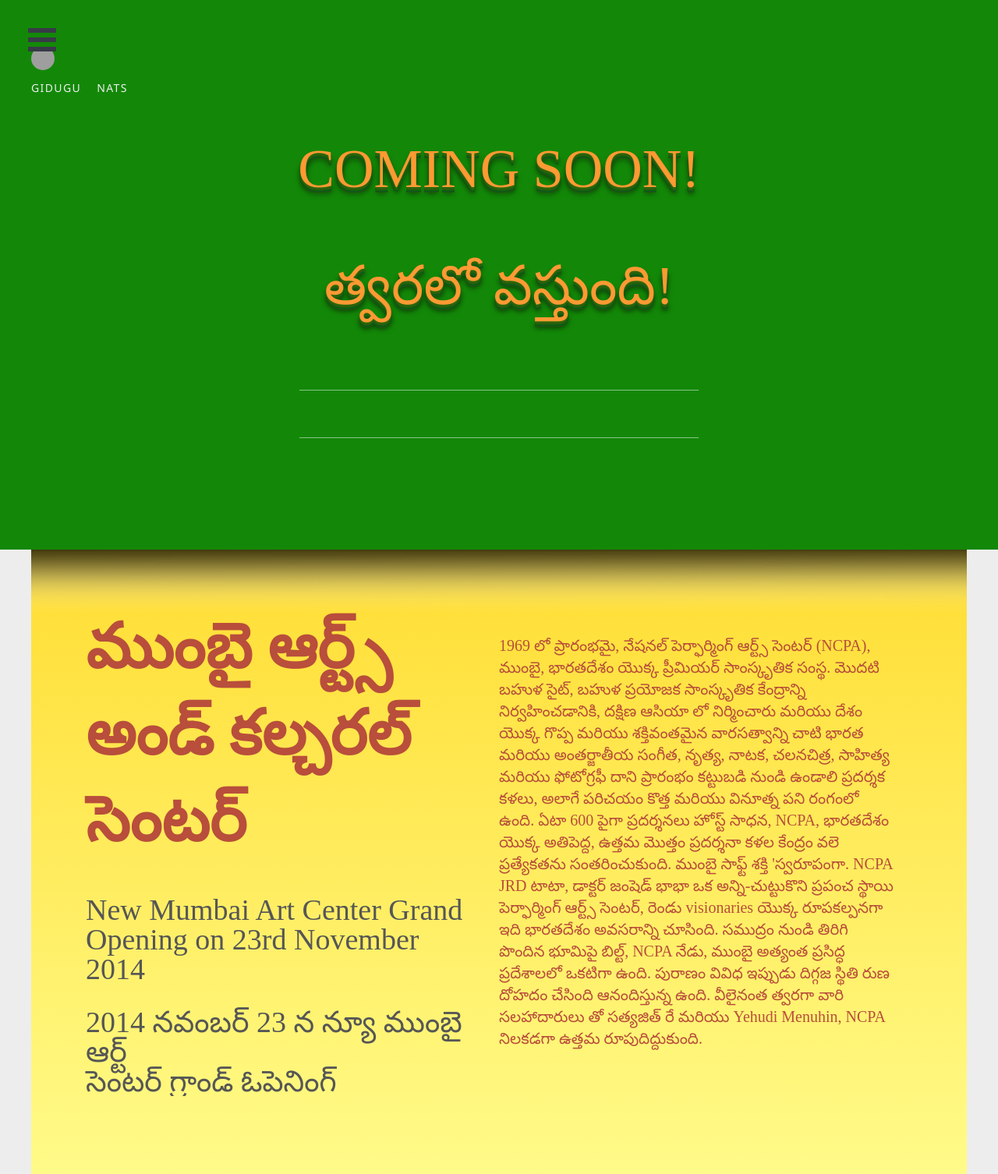
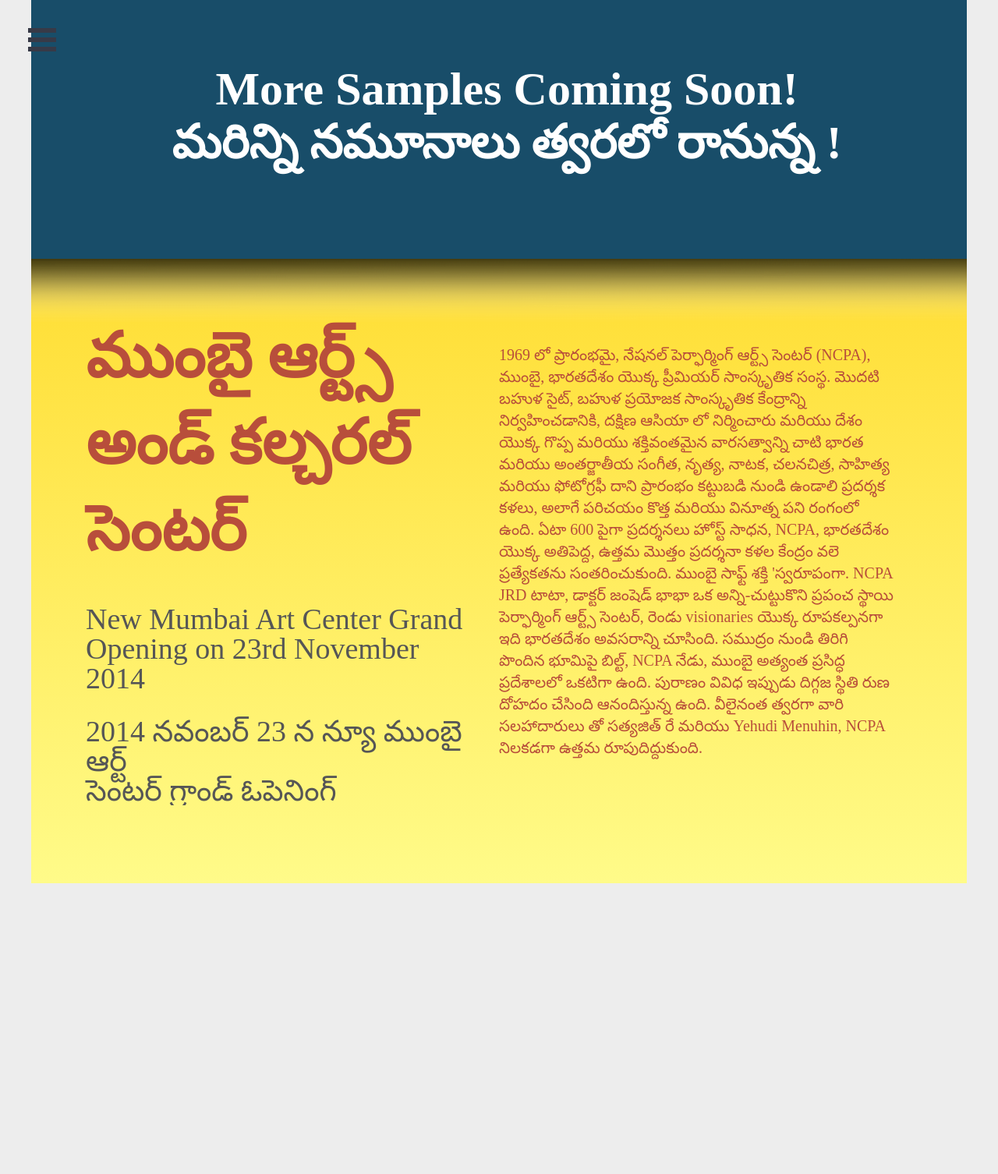
Before and after one commit to davelab6/librefonts.com, a Jekyll site: the page built from telugu/index.html, in a window 1280 px wide. Shown: the whole page at 78% size. Built offline with Jekyll 4.4.1, drawn with Linux system fonts in a browser that asks for light colours; nearby versions of some CDN libraries; some web fonts are replaced; grey boxes are pictures that could not be loaded.

Commit message:
Coming soon

```diff
--- a/_includes/telugu/_list
+++ b/_includes/telugu/_list
@@ -8,7 +8,6 @@
 @import url(http://fonts.googleapis.com/earlyaccess/nats.css);
 @import url(http://fonts.googleapis.com/earlyaccess/lakkireddy.css);
 @import url(http://fonts.googleapis.com/earlyaccess/peddana.css);
-
 {% include telugu/intro.te.css %}
 {% include telugu/scoin-bag.te.css %}
 
--- a/_includes/telugu/intro.te.css
+++ b/_includes/telugu/intro.te.css
@@ -1,65 +1,95 @@
 
 /*
-* @Author: pathumego
-* @Last Modified by: pathumego
-*/
+* Author: @pathumego
+*
+*
+//* Invitationr*/
 
-.into_te {
-    background: #138808;
-    padding: 60px 0 120px 0;
-}
-.into_te .container {
-    position: relative;
-    width: 100%;
-}
-.into_te h2 {
-    font: 70px/70px 'Gidugu', serif;
-    text-transform: uppercase;
-    margin: 0 auto 40px auto;
-    text-align: center;
-    padding-bottom: 40px;
-    width: 80%;
-    color: #FF9933;
-    text-shadow: 0px 1px 0px #236B0B, 0px 2px 0px #2C640C, 0px 3px 0px #385F0D, 0px 4px 0px #17610F, 0px 5px 0px #10610B, 0px 6px 0px #0A571F, 0px 7px 0px #295111, 0px 8px 7px #072C01;
-}
-.into_te p {
-    font: 20px/30px 'NATS', serif;
-font-weight: 200;
-width: 40%;
-color: #fff;
-margin: 0 auto 23px auto;
-border-bottom: solid 1px rgba(255, 255, 255, .5);
-border-top: solid 1px rgba(255, 255, 255, .5);
-padding: 30px;
-column-gap: 40px;
-letter-spacing: 0.03em;
-line-height: 1.4;
+section#intro_te {
+
+   display: block;
+margin: 0 auto;
+width: 100%;
+max-width: 1200px;
+padding: 0px 50px 100px 50px;
+background: #184D69;
+
+
 }
 
-.into_te .caption a {
-    color: #eee;
+#intro_te h1 {
+
+     font-family: 'NATS', serif;
+
+    font-size: 80px;
+
+    color: #B84E3B;
+
+    padding-top: 60px;
+
+    text-align: center;
+
+    display: block;
+
+    margin: 0% auto 0%;
+
 }
-.into_te .caption a:hover {
-    background-color: #18a566;
+
+h1#coming_soon{
+   font-family: 'NATS', serif;
+font-size: 60px;
+color: #fff;
+padding-top: 60px;
+text-align: center;
+display: block;
+margin: 0% auto 0%;
 }
-/* ---------------------- */
+}
+#inro_te p {
 
-/* Device-specific styles */
+    font-family: 'NATS', serif;
 
-/* ---------------------- */
+    font-size: 38px;
 
-/* Sub-tablet <768px */
+    color: #565656;
 
-@media (max-width: 768px) {
-    .into_te .container {
-        width: auto;
+    padding-top: 30px;
+
+    text-align: left;
+
+    display: block;
+
+    margin: 0% auto 0%;
+
+    line-height: 1;
+
+}
+
+#intro_te p#invi_body {
+
+    font-family: 'NATS', serif;
+
+    font-size: 20px;
+
+    color: #B84E3B;
+
+    padding-top: 89px;
+
+    text-align: left;
+
+    display: block;
+
+    margin: 0% auto 0%;
+
+    line-height: 1.4;
+
+}
+}
+@media only screen and (max-width: 480px) {}@media (min-width: 480px) and (max-width: 767px) {
+    #intro_te {
+        padding:20px;
     }
-    .into_te h2 {
-        font-size: 46px;
-    }
-    .into_te p {
-        -webkit-column-count: 1;
-        -moz-column-count: 1;
-        column-count: 1;
+    #intro_te {
+        padding: 0px 25px 25px 25px;
     }
 }
--- a/_includes/telugu/intro.te.html
+++ b/_includes/telugu/intro.te.html
@@ -1,19 +1,28 @@
 
-<div class="container-fluid into_te">
-    <div class="container">
+<section id="intro_te">
 
 
-         <a href="https://twitter.com/pathumego" class="avatar" target="_blank" title="ybbkrishna">
-            <img src="https://pbs.twimg.com/profile_images/431160368165961728/8Cz-MEYm_400x400.jpeg" alt="pathumego">
-        </a>
+
+    <div class="grid grid-pad">
 
 
-<div class="caption"><a href="https://www.google.com/fonts/specimen/Rozha+One" target="_blank">Gidugu</a><a href="https://www.google.com/fonts/specimen/Ek+Mukta" target="_blank">NATS</a></div>
-        <h2>Coming Soon!</h2>
-      <h2>  త్వరలో వస్తుంది!</h2>
 
 
-<br>
-</p>
-    </div>
-</div>
+                <h1 id="coming_soon">More Samples Coming Soon!<br />మరిన్ని నమూనాలు త్వరలో రానున్న !</h1>
+
+
+            </div>
+
+
+
+
+    <script>
+        $("#invitation_head").fitText(.6, {minFontSize:'40px'});
+
+        $(".dateinfo").fitText(.8, {
+            maxFontSize: '38px'
+        });
+         $("#invi_body").fitText(1.2, { minFontSize: '14px', maxFontSize: '20px' });
+
+    </script>
+</section>
```
